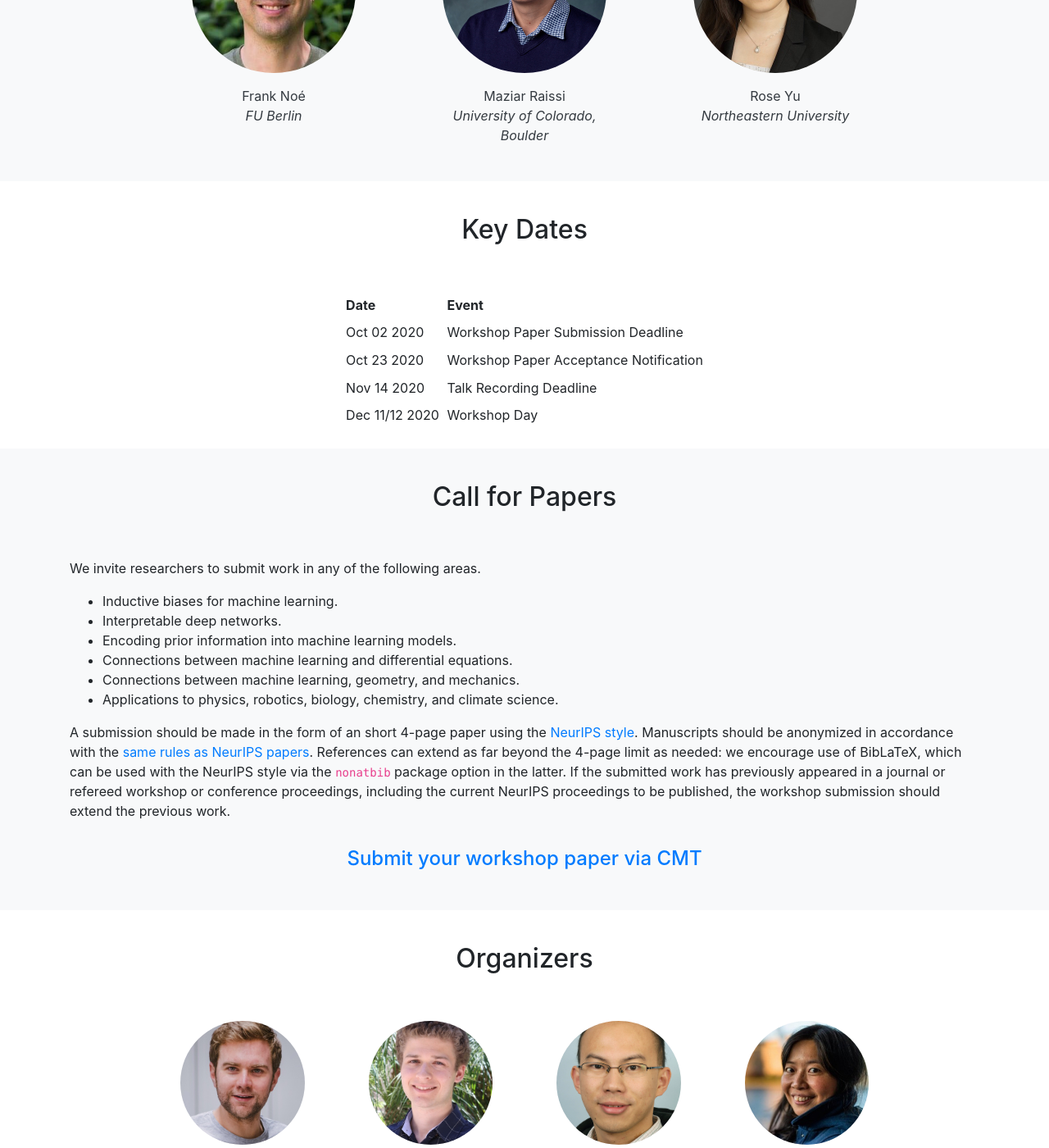
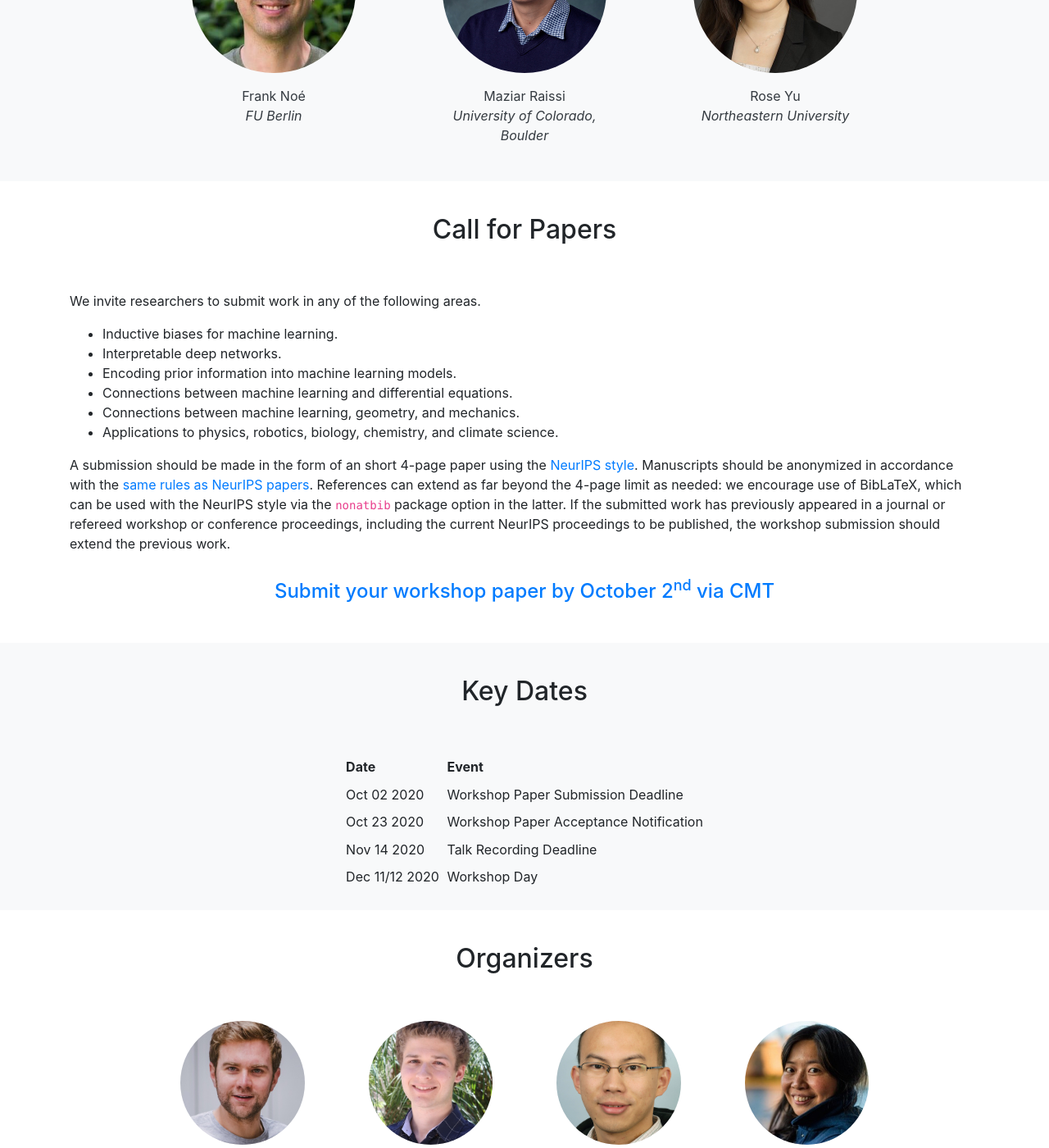
Before and after one commit to inductive-biases/inductive-biases.github.io, a Jekyll site: the page built from index.md, in a window 1280 px wide and 1400 px high, scrolled down 1460 px. Shown: the whole window at 82% size. Built offline with Jekyll 4.4.1, drawn with Linux system fonts in a browser that asks for light colours.

Commit message:
Reordered CFP.

```diff
--- a/callforpapers.md
+++ b/callforpapers.md
@@ -18,4 +18,4 @@ Manuscripts should be anonymized in accordance with the [same rules as NeurIPS p
 References can extend as far beyond the 4-page limit as needed: we encourage use of BibLaTeX, which can be used with the NeurIPS style via the `nonatbib` package option in the latter.
 If the submitted work has previously appeared in a journal or refereed workshop or conference proceedings, including the current NeurIPS proceedings to be published, the workshop submission should extend the previous work.
 
-<h2 class="h4 text-center py-3" markdown="1">[Submit your workshop paper via CMT](https://cmt3.research.microsoft.com/NeurIPSIBW2020)</h2>
+<h2 class="h4 text-center py-3"><a href="https://cmt3.research.microsoft.com/NeurIPSIBW2020">Submit your workshop paper by October 2<sup>nd</sup> via CMT</a></h2>
--- a/index.md
+++ b/index.md
@@ -18,10 +18,14 @@ Interpretable Inductive Biases<br>and Physically Structured Learning
 </div>
 </div>
 
+
+<div class="bg-white">
 <div id="abstract" class="container py-4">
 {% capture abstract %}{% include_relative abstract.md %}{% endcapture %}
 {{ abstract | remove_first: "---" | remove_first: "published: false" | remove_first: "---" | markdownify }}
 </div>
+</div>
+
 
 <div class="bg-light">
 <div id="speakers" class="container py-4">
@@ -31,21 +35,27 @@ Interpretable Inductive Biases<br>and Physically Structured Learning
 </div>
 
 
-<div id="keydates" class="container py-4">
-{% capture keydates %}{% include_relative keydates.md %}{% endcapture %}
-{{ keydates | remove_first: "---" | remove_first: "published: false" | remove_first: "---" | markdownify }}
-</div>
-
-<div class="bg-light">
+<div class="bg-white">
 <div id="callforpapers" class="container py-4">
 {% capture callforpapers %}{% include_relative callforpapers.md %}{% endcapture %}
 {{ callforpapers | remove_first: "---" | remove_first: "published: false" | remove_first: "---" | markdownify }}
 </div>
 </div>
 
+
+<div class="bg-light">
+<div id="keydates" class="container py-4">
+{% capture keydates %}{% include_relative keydates.md %}{% endcapture %}
+{{ keydates | remove_first: "---" | remove_first: "published: false" | remove_first: "---" | markdownify }}
+</div>
+</div>
+
+
+<div class="bg-white">
 <div class="container py-4">
 {% capture organizers %}{% include_relative organizers.html %}{% endcapture %}
 {{ organizers | remove_first: "---" | remove_first: "published: false" | remove_first: "---" }}
+</div>
 </div>
 
 
```
